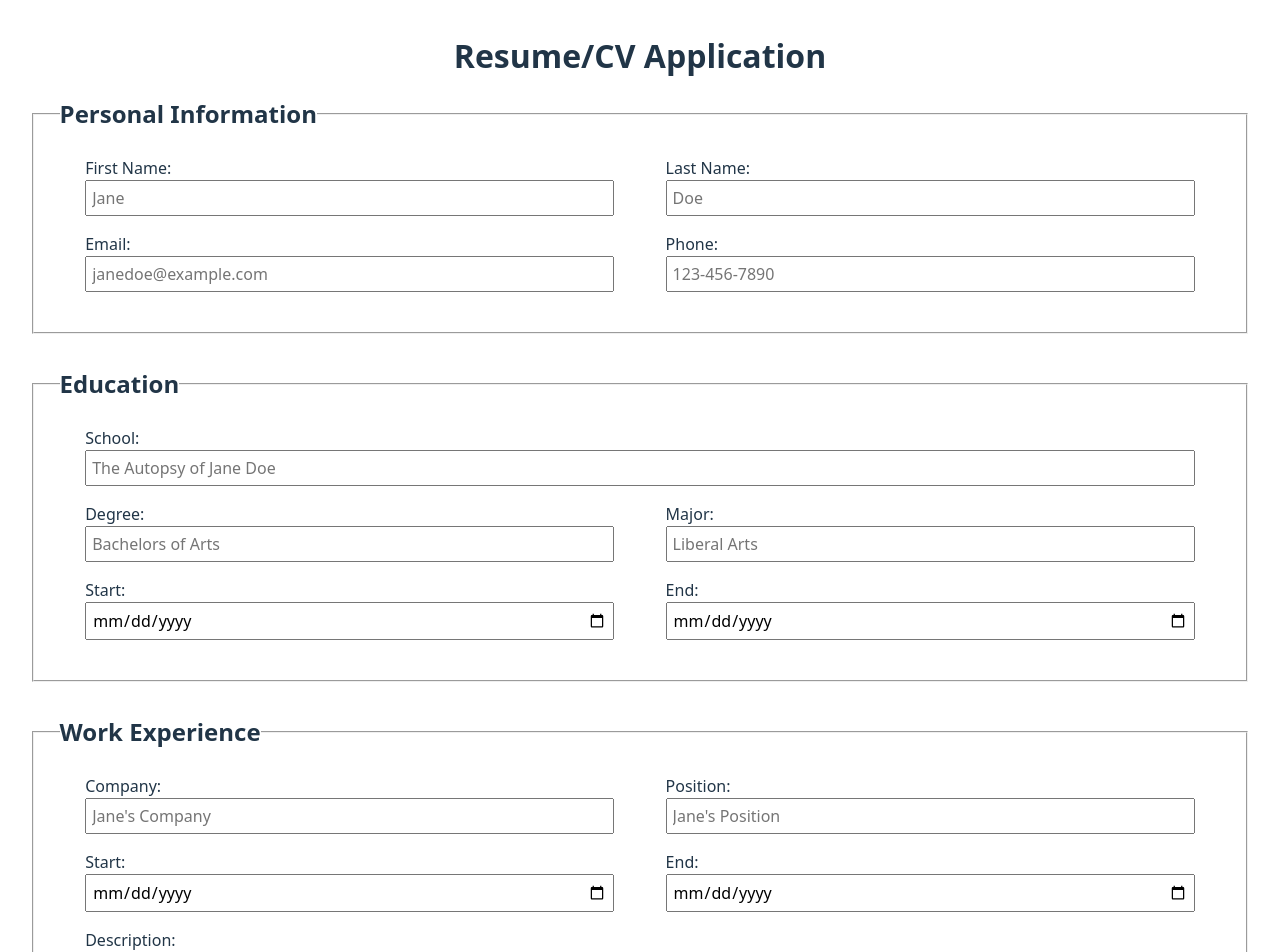
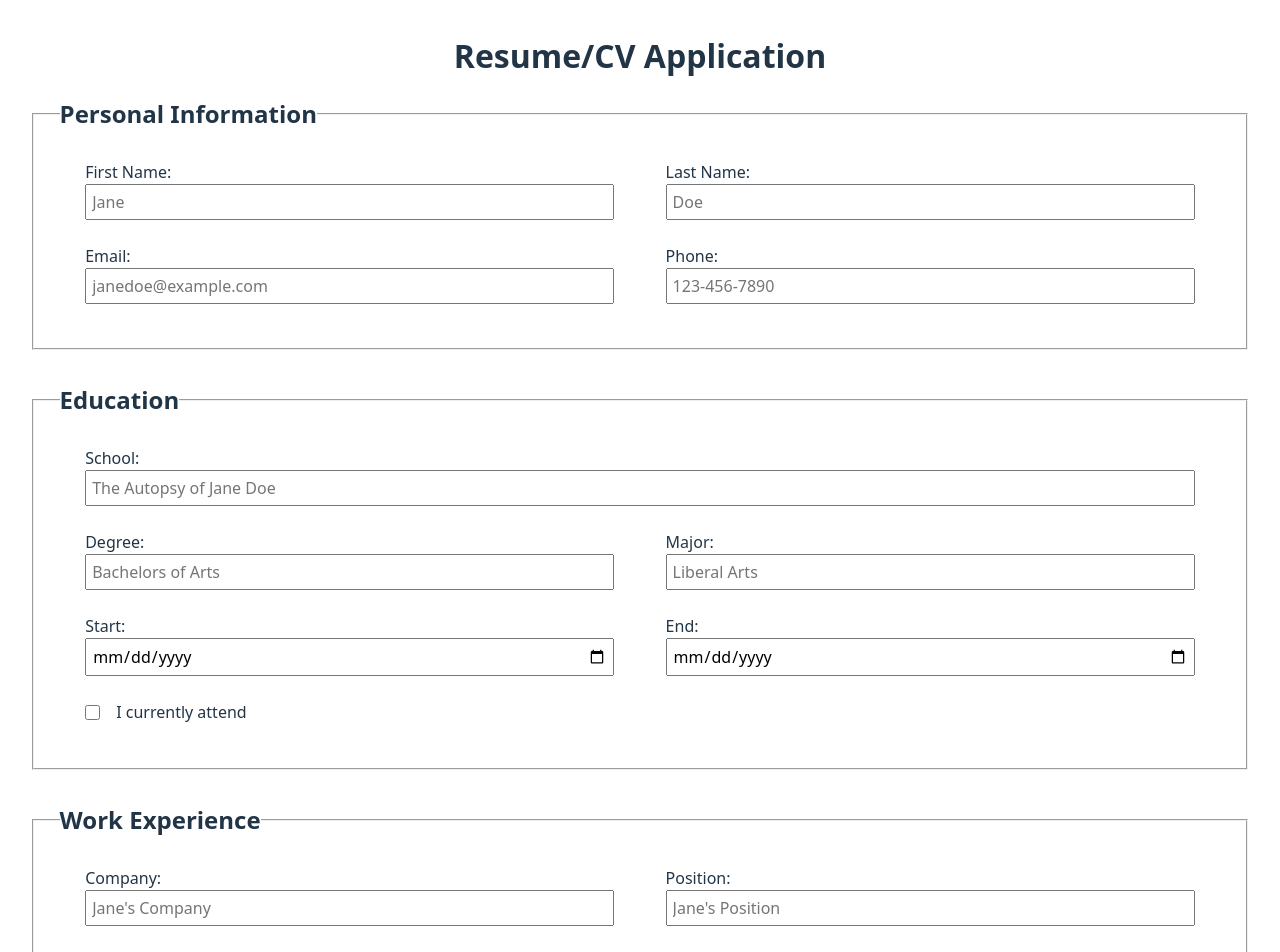
Before and after one commit to Rezwan1768/cv-application, a React (Vite) app: page / in a window 1280 px wide. Shown: the top 952 px of the page. Built offline with nearby package versions, Linux system fonts and the light colour scheme.

Commit message:
Add a state variable to store form data

```diff
--- a/src/components/App.jsx
+++ b/src/components/App.jsx
@@ -3,17 +3,37 @@ import { Form } from "./Form";
 import { Resume } from "./Resume";
 
 export function App() {
+  const [formData, setFormData] = useState({
+    personal: { firstName: "", lastName: "", email: "", phone: "" },
+    education: [{ id: 1, school: "", degree: "", major: "", startDate: "" }],
+    work: [
+      { id: 1, company: "", position: "", startDate: "", description: "" },
+    ],
+  });
+
   const [isEditMode, setIsEditMode] = useState(true);
 
   function handleModeChange() {
     setIsEditMode(!isEditMode);
   }
 
+  function updatePersonal(e) {
+    const { name, value } = e.target;
+    setFormData((prev) => ({
+      ...prev,
+      personal: { ...prev.personal, [name]: value },
+    }));
+  }
+
   return (
     <>
       <h1>Resume/CV Application</h1>
       {isEditMode ? (
-        <Form onSubmit={handleModeChange} />
+        <Form
+          data={formData}
+          onSubmit={handleModeChange}
+          onUpdatePersonal={updatePersonal}
+        />
       ) : (
         <Resume onClick={handleModeChange} />
       )}
--- a/src/components/Field.jsx
+++ b/src/components/Field.jsx
@@ -2,7 +2,7 @@ export function Field({ id, type, children, ...rest }) {
   return (
     <div className="form-field">
       <label htmlFor={id}>{children}</label>
-      <input id={id} type={type} name={id} {...rest} />
+      <input id={id} type={type} {...rest} />
     </div>
   );
 }
--- a/src/components/Form.jsx
+++ b/src/components/Form.jsx
@@ -1,49 +1,66 @@
 import { Field } from "./Field";
+import { SchoolEntry } from "./SchoolEntry";
 import "../styles/form.css";
+import { useState } from "react";
 
-export function Form({ onSubmit }) {
+export function Form({ data, onSubmit, onUpdatePersonal }) {
+  const [isCurrentJob, setIsCurrentJob] = useState(false);
+
   function handleFormSubmit(e) {
     e.preventDefault();
     onSubmit();
   }
 
+  const { firstName, lastName, email, phone } = data.personal;
   return (
     <form onSubmit={handleFormSubmit}>
       <fieldset className="field-columns">
         <legend>Personal Information</legend>
-        <Field id="first-name" type="text" placeholder="Jane">
+        <Field
+          id="first-name"
+          type="text"
+          name="firstName"
+          placeholder="Jane"
+          value={firstName}
+          onChange={onUpdatePersonal}
+        >
           First Name:{" "}
         </Field>
-        <Field id="last-name" type="text" placeholder="Doe">
+        <Field
+          id="last-name"
+          type="text"
+          name="lastName"
+          placeholder="Doe"
+          value={lastName}
+          onChange={onUpdatePersonal}
+        >
           Last Name:{" "}
         </Field>
-        <Field id="email" type="email" placeholder="janedoe@example.com">
+        <Field
+          id="email"
+          type="email"
+          name="email"
+          placeholder="janedoe@example.com"
+          value={email}
+          onChange={onUpdatePersonal}
+        >
           Email:{" "}
         </Field>
-        <Field id="phone" type="tel" placeholder="123-456-7890">
+        <Field
+          id="phone"
+          type="tel"
+          name="phone"
+          placeholder="123-456-7890"
+          value={phone}
+          onChange={onUpdatePersonal}
+        >
           Phone:{" "}
         </Field>
       </fieldset>
 
       <fieldset>
         <legend>Education</legend>
-        <Field id="school" type="text" placeholder="The Autopsy of Jane Doe">
-          School:{" "}
-        </Field>
-        <div className="field-columns">
-          <Field id="degree" type="text" placeholder="Bachelors of Arts">
-            Degree:{" "}
-          </Field>
-          <Field id="major" type="text" placeholder="Liberal Arts">
-            Major:{" "}
-          </Field>
-          <Field id="school-start" type="date">
-            Start:{" "}
-          </Field>
-          <Field id="school-end" type="date">
-            End:{" "}
-          </Field>
-        </div>
+        <SchoolEntry />
       </fieldset>
 
       <fieldset>
@@ -58,9 +75,20 @@ export function Form({ onSubmit }) {
           <Field id="work-start" type="date">
             Start:{" "}
           </Field>
-          <Field id="work-end" type="date">
-            End:{" "}
-          </Field>
+          {!isCurrentJob && (
+            <Field id="work-end" type="date">
+              End:{" "}
+            </Field>
+          )}
+        </div>
+        <div className="checkbox-field">
+          <input
+            id="current-job"
+            type="checkbox"
+            checked={isCurrentJob}
+            onChange={(e) => setIsCurrentJob(e.target.checked)}
+          />
+          <label htmlFor="current-job">I currently work here</label>
         </div>
         <div className="form-field">
           <label htmlFor="job-desc">Description: </label>
--- /dev/null
+++ b/src/components/SchoolEntry.jsx
@@ -0,0 +1,39 @@
+import { useState } from "react";
+import { Field } from "./Field";
+
+export function SchoolEntry() {
+  const [isAttending, setIsAttending] = useState(false);
+
+  return (
+    <div>
+      <Field id="school" type="text" placeholder="The Autopsy of Jane Doe">
+        School:{" "}
+      </Field>
+      <div className="field-columns">
+        <Field id="degree" type="text" placeholder="Bachelors of Arts">
+          Degree:{" "}
+        </Field>
+        <Field id="major" type="text" placeholder="Liberal Arts">
+          Major:{" "}
+        </Field>
+        <Field id="school-start" type="date">
+          Start:{" "}
+        </Field>
+        {!isAttending && (
+          <Field id="school-end" type="date">
+            End:{" "}
+          </Field>
+        )}
+      </div>
+      <div className="checkbox-field">
+        <input
+          id="has-graduated"
+          type="checkbox"
+          checked={isAttending}
+          onChange={(e) => setIsAttending(e.target.checked)}
+        />
+        <label htmlFor="has-graduated">I currently attend</label>
+      </div>
+    </div>
+  );
+}
--- a/src/styles/form.css
+++ b/src/styles/form.css
@@ -1,7 +1,16 @@
+.form-field,
+.checkbox-field {
+  display: flex;
+  margin: 12px clamp(8px, 2vw, 2rem);
+}
+
 .form-field {
-  display: flex;
   flex-direction: column;
-  margin: 8px clamp(8px, 2vw, 2rem);
+}
+
+.checkbox-field {
+  gap: 16px;
+  align-items: center;
 }
 
 .field-columns {
@@ -38,3 +47,8 @@ button {
 textarea {
   line-height: 1.5;
 }
+
+input[type="checkbox"] {
+  width: 15px;
+  height: 15px;
+}
```
